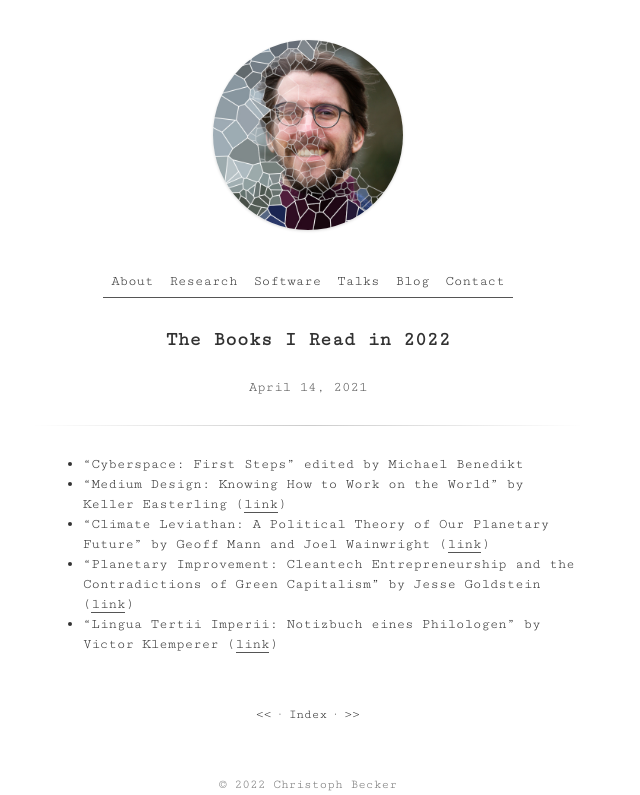
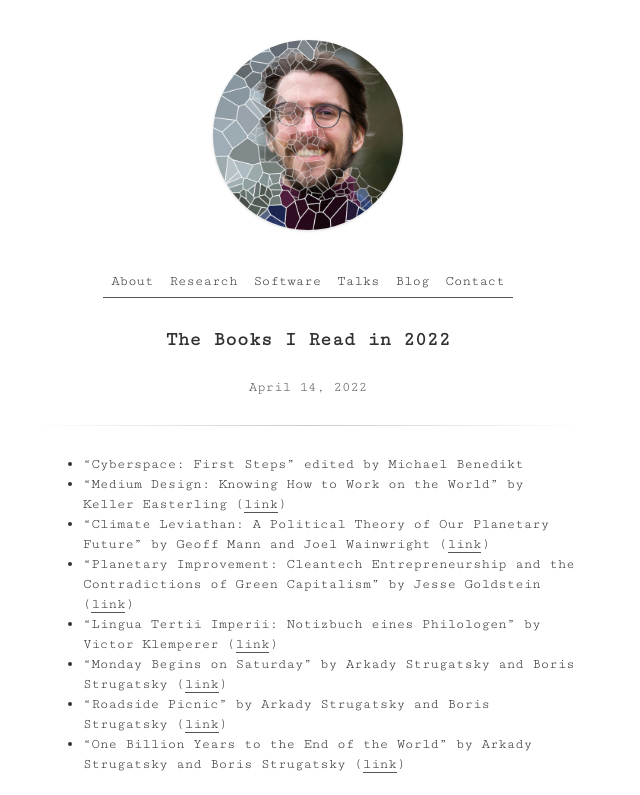
Before and after one commit to Christovis/Christovis.github.io, a Jekyll site: the page built from _blog/2022-04-14-blog-books.md, in a window 1280 px wide. Shown: the top 795 px of the page, without its empty margins (332-972 px from the left). Built offline with Jekyll 4.4.1, drawn with Linux system fonts in a browser that asks for light colours; grey boxes are pictures that could not be loaded.

Commit message:
update books

```diff
--- a/_blog/2022-04-14-blog-books.md
+++ b/_blog/2022-04-14-blog-books.md
@@ -1,7 +1,7 @@
 ---
 title: The Books I Read in 2022
 type: blog
-date: 2021-04-14
+date: 2022-04-14
 authors: Christoph Becker
 ---
 
@@ -10,3 +10,6 @@ authors: Christoph Becker
 - "Climate Leviathan: A Political Theory of Our Planetary Future" by Geoff Mann and Joel Wainwright ([link](https://www.versobooks.com/books/3138-climate-leviathan))
 - "Planetary Improvement: Cleantech Entrepreneurship and the Contradictions of Green Capitalism" by Jesse Goldstein ([link](https://mitpress.mit.edu/books/planetary-improvement))
 - "Lingua Tertii Imperii: Notizbuch eines Philologen" by Victor Klemperer ([link](https://www.reclam.de/detail/978-3-15-020624-9/Klemperer__Victor/LTI))
+- "Monday Begins on Saturday" by Arkady Strugatsky and Boris Strugatsky ([link](https://en.wikipedia.org/wiki/Monday_Begins_on_Saturday))
+- "Roadside Picnic" by Arkady Strugatsky and Boris Strugatsky ([link](https://en.wikipedia.org/wiki/Roadside_Picnic))
+- "One Billion Years to the End of the World" by Arkady Strugatsky and Boris Strugatsky ([link](https://www.penguin.co.uk/books/320/320603/one-billion-years-to-the-end-of-the-world/9780241472477.html))
```
